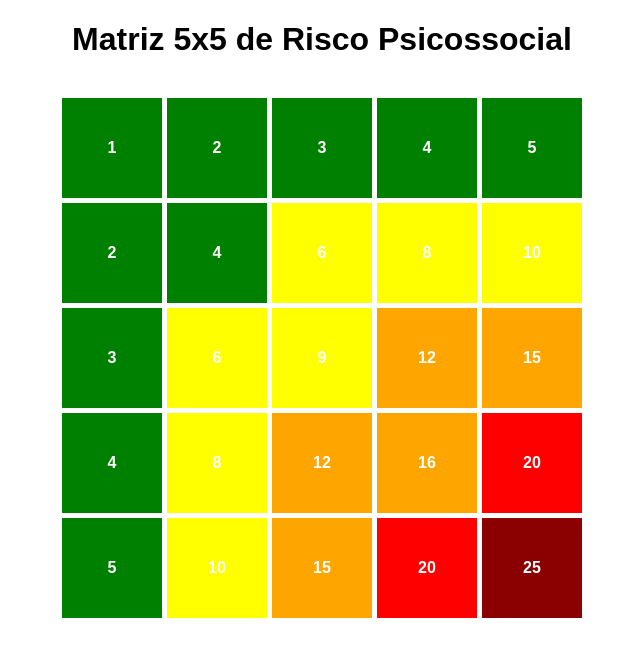
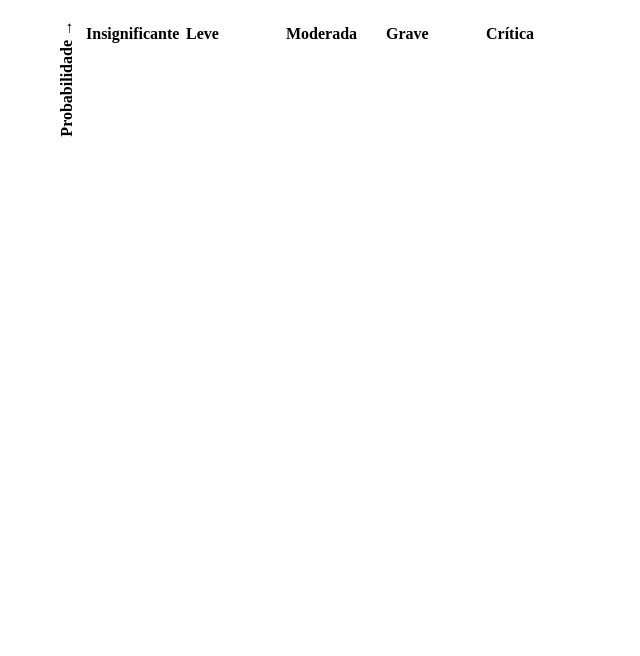
Before and after one commit to BrunoSola/heatmap5x5, a plain HTML site: page index.html in a window 1280 px wide. Shown: the whole page, without its empty margins (318-958 px from the left). Drawn offline with Linux system fonts and the light colour scheme.

Commit message:
atualiza informações desejadas

```diff
--- a/index.html
+++ b/index.html
@@ -1,31 +1,19 @@
-<!DOCTYPE html>
-<html lang="pt-BR">
-<head>
-  <meta charset="UTF-8">
-  <title>Heatmap 5x5</title>
-  <style>
-    body { font-family: Arial, sans-serif; text-align: center; }
-    .grid {
-      display: grid;
-      grid-template-columns: repeat(5, 100px);
-      grid-template-rows: repeat(5, 100px);
-      gap: 5px;
-      justify-content: center;
-      margin-top: 40px;
-    }
-    .cell {
-      display: flex;
-      align-items: center;
-      justify-content: center;
-      font-weight: bold;
-      color: white;
-    }
-  </style>
-</head>
-<body>
-  <h1>Matriz 5x5 de Risco Psicossocial</h1>
-  <div id="heatmap" class="grid"></div>
-
-  <script src="index.js"></script>
-</body>
-</html>
+<div style="display:flex; justify-content:center; margin-top:20px;">
+  <div>
+    <!-- Y labels -->
+    <div style="writing-mode: vertical-rl; transform: rotate(180deg); font-weight:bold; margin-right:10px;">
+      Probabilidade →
+    </div>
+  </div>
+  <div>
+    <div class="grid" id="heatmap"></div>
+    <!-- X labels -->
+    <div style="display:grid; grid-template-columns: repeat(5, 100px); justify-content:center; margin-top:5px; font-weight:bold;">
+      <div>Insignificante</div>
+      <div>Leve</div>
+      <div>Moderada</div>
+      <div>Grave</div>
+      <div>Crítica</div>
+    </div>
+  </div>
+</div>
--- a/index.js
+++ b/index.js
@@ -1,18 +1,41 @@
-const cores = ["green", "yellow", "orange", "red", "darkred"];
+const cores = {
+  verde: "#2e7d32",
+  amarelo: "#fdd835",
+  laranja: "#fb8c00",
+  vermelho: "#e53935",
+  vermelhoEscuro: "#b71c1c"
+};
+
+function corRisco(valor) {
+  if (valor === 0) return cores.verde;
+  if (valor <= 4) return cores.amarelo;
+  if (valor <= 10) return cores.laranja;
+  if (valor <= 15) return cores.vermelho;
+  return cores.vermelhoEscuro;
+}
 
 function gerarHeatmap() {
   const container = document.getElementById("heatmap");
+  container.style.gridTemplateColumns = "repeat(5, 100px)";
+  container.style.gridTemplateRows = "repeat(5, 100px)";
+
+  const labelsY = [
+    "1 – Nunca aconteceu",
+    "2 – Baixa (Raramente)",
+    "3 – Média (Às vezes)",
+    "4 – Alta (Freq.)",
+    "5 – Muito Alta (Sempre)"
+  ];
 
   for (let prob = 1; prob <= 5; prob++) {
     for (let sev = 1; sev <= 5; sev++) {
-      const valor = prob * sev;
+      const valor = (prob === 1 ? 0 : prob) * sev;
       const cell = document.createElement("div");
       cell.className = "cell";
-      cell.style.backgroundColor = cores[Math.min(cores.length - 1, Math.floor(valor / 6))];
+      cell.style.backgroundColor = corRisco(valor);
       cell.innerText = valor;
       container.appendChild(cell);
     }
   }
 }
-
 gerarHeatmap();
```
